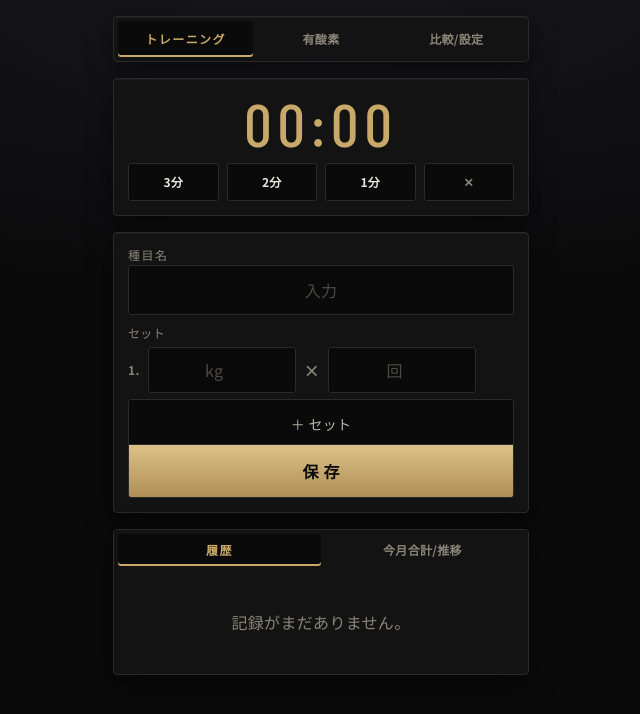
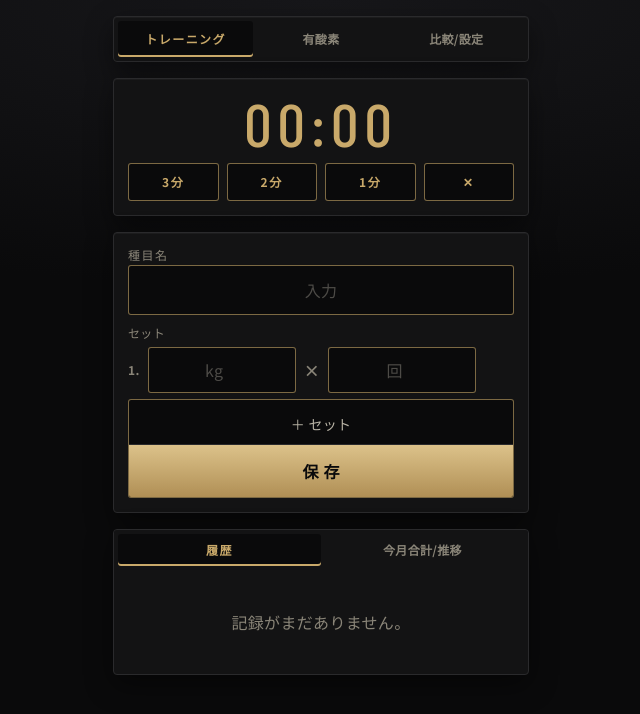
Before and after one commit to toshi1213bus-cmd/1save, a plain HTML site: page index.html in a window 1280 px wide. Shown: the whole page, without its empty margins (319-959 px from the left). Drawn offline with nearby package versions, Linux system fonts and the light colour scheme; a web font is replaced by a local one.

Commit message:
Update theme.css

```diff
--- a/theme.css
+++ b/theme.css
@@ -121,3 +121,33 @@ body .text-sm.font-bold.text-orange-400 {
 /* ---- スクロールバー ---- */
 ::-webkit-scrollbar { width: 6px; }
 ::-webkit-scrollbar-thumb { background: #2a2a2c; border-radius: 3px; }
+
+/* ---- 操作できる場所を細い金枠で明示 ---- */
+:root { --gold-line: rgba(201,169,106,.6); }
+
+/* 入力欄（種目名・kg・回・貼り付け欄） */
+body input.border,
+body textarea.border {
+  border-color: var(--gold-line);
+}
+body input.border:focus,
+body textarea.border:focus {
+  border-color: var(--gold);
+  box-shadow: 0 0 0 1px var(--gold);
+}
+
+/* 有酸素の分入力・セット追加/保存のまとまり */
+body div.bg-gray-900.border.overflow-hidden {
+  border-color: var(--gold-line);
+}
+
+/* タイマー（3分/2分/1分/✕）・出力・復元実行などのボタン */
+body button.bg-gray-900.border {
+  border-color: var(--gold-line);
+  color: var(--gold);
+  letter-spacing: 0.15em;
+}
+body button.bg-gray-900.border:hover {
+  border-color: var(--gold);
+  background: #1a1a1c;
+}
```
